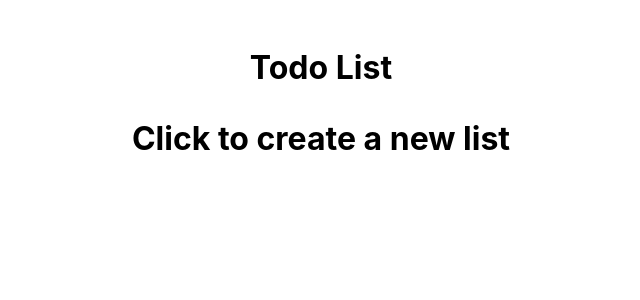
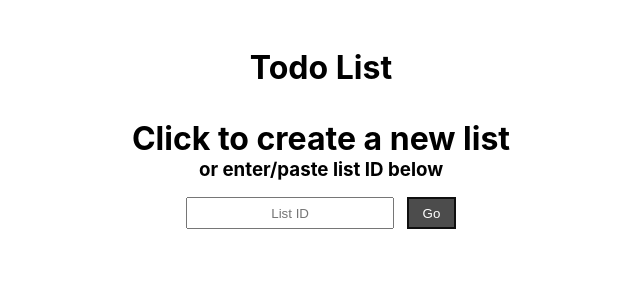
Before and after one commit to techdude101/shared-todolist, a React (Create React App) app: page / in a window 1280 px wide. Shown: the top 300 px of the page, without its empty margins (319-959 px from the left). Built offline with nearby package versions, Linux system fonts and the light colour scheme.

Commit message:
Added an option to enter list ID on Home page if no list exists in local storage

```diff
--- a/src/components/Home.jsx
+++ b/src/components/Home.jsx
@@ -2,10 +2,12 @@ import { useHistory } from "react-router-dom";
 import React, {useEffect} from "react";
 import { nanoid } from 'nanoid';
 import Header from "./Header";
+import "./Form.css";
 
 const Home = () => {
     const key = "shared-todo-list";
     let history = useHistory();
+    let url = "";
 
     useEffect(() => {
         const loadTodosFromLocalStorage = () => {
@@ -25,10 +27,24 @@ const Home = () => {
         history.push(`/list/${newId}`);
     }
 
+    const changeHandler = (e) => {
+      url = e.target.value;
+    }
+
+    const submitHandler = (e) => {
+      e.preventDefault();
+      history.push(`/list/${url}`);
+    }
+
     return (
         <div>
             <Header text="Todo List" />
             <h1 onClick={clickHandler}>Click to create a new list</h1>
+            <h3>or enter/paste list ID below</h3>
+            <form className="form" onSubmit={submitHandler}>
+              <input className="form-input" type="text" placeholder="List ID" onChange={changeHandler} />
+              <input className="form-button" type="submit" value="Go" />
+            </form>
         </div>
     )
 }
```
